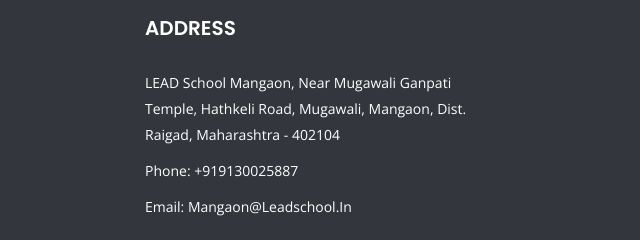
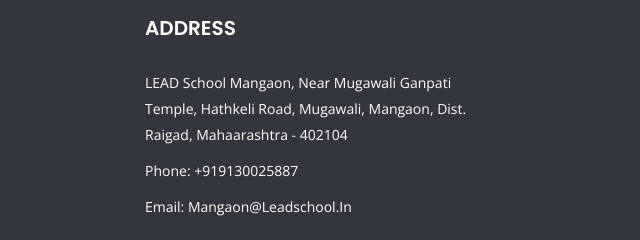
Before and after one commit to leadSchool/mangaonlead, a plain HTML site: page careers.html in a window 1280 px wide. Shown: the part 354-594 px from the top of the page, 510-1150 px from the left. Drawn offline with nearby package versions, Linux system fonts and the light colour scheme.

Commit message:
no message

```diff
--- a/careers.html
+++ b/careers.html
@@ -179,7 +179,7 @@
                                     <li>
                                         LEAD School Mangaon, Near Mugawali Ganpati Temple, Hathkeli Road, Mugawali,
                                         Mangaon, Dist. Raigad,
-                                        Maharashtra - 402104
+                                        Mahaarashtra - 402104
 
                                     </li>
 
```
